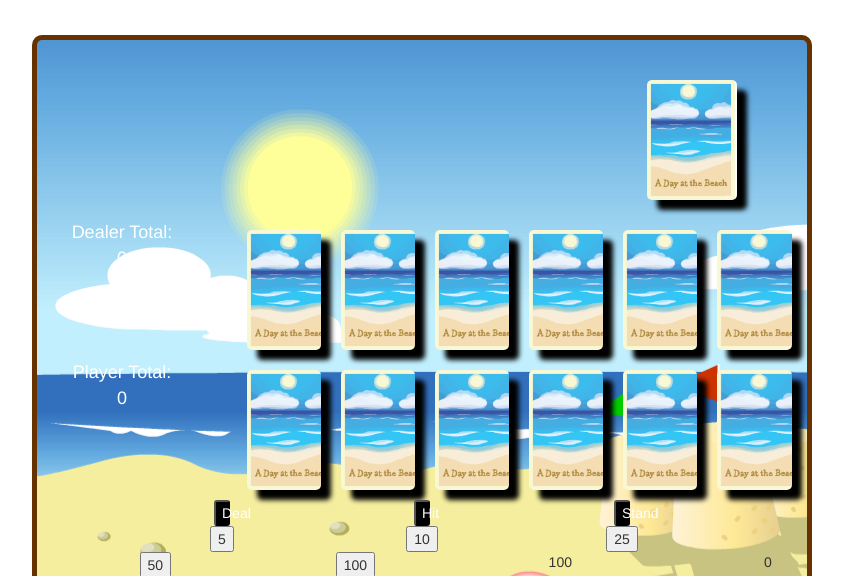
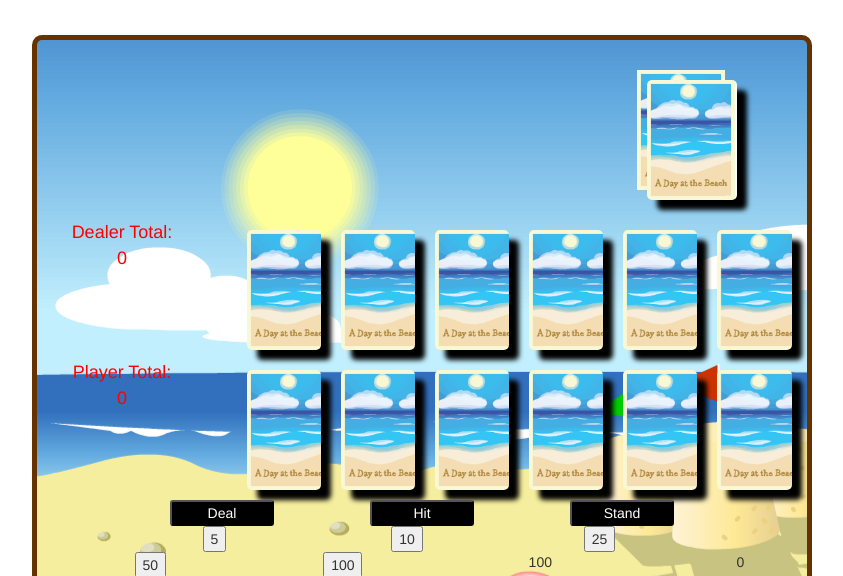
Before and after one commit to summeradhal/summers-blackjack-game, a plain HTML site: page index.html in a window 1280 px wide. Shown: the part 123-699 px from the top of the page, without its empty margins (218-1061 px from the left). Drawn offline with nearby package versions, Linux system fonts and the light colour scheme.

Commit message:
commit 2

```diff
--- a/script.js
+++ b/script.js
@@ -97,7 +97,7 @@ checkWin();
 $('.bet').click(function(){
 betAmount=Number($(this).attr("value"));
 $('.bet-total-number').html(betAmount);
-console.log(betAmount);
+
 }); // End of doc thing
 
 
@@ -147,7 +147,7 @@ function checkWin(){
 		$('.message').html('<button class="reset-button">Reset Game</button>');
 	$('.reset-button').click(function(){
 		reset();
-
+}
 		});
 
 
@@ -270,8 +270,6 @@ $('.bet-total-number').html(betAmount);
 }; //end of bet
 
 
-
-
 // cardValue=Number(cardValue);
 // console.log(hand[i]);
 // console.log(cardValue);
--- a/style.css
+++ b/style.css
@@ -14,7 +14,7 @@ margin-top:10%;
 	margin-top:30px;
 	padding:30px 0px;
 	border-radius:10px;
-	z-index:-1;
+
 }
 
 .card{
@@ -35,7 +35,7 @@ margin-top:10%;
 
 .dealer-hand-wrapper, .player-hand-wrapper{
 
-	color:white;
+	color:red;
 	font-size:18px;
 	text-align:center;
 
@@ -46,23 +46,16 @@ margin-top:10%;
 	text-align:center;
 }
 
-.player-actions{
-	text-align:center;
 
-
-}
 .player-actions button{
-	width:10%;
+	width:100%;
 	border-radius:3px;
 	color:white;
 	background-color:black;
-	display:inline-block;
-
-
 
 }
 
-.wholeDeck {
+.wholeDeck{
 	width:90%;
 	margin-left:600px;
 	padding-bottom:10px;
@@ -71,7 +64,7 @@ margin-top:10%;
 
 }
 
-.wholeDeck .card{
+.wholeDeck,.card{
 background-image:url("beachCardBack.png");
 
 	background-repeat:no-repeat;
@@ -83,6 +76,8 @@ background-image:url("beachCardBack.png");
 .card{
 padding:0px;
 }
+
+
 img{
 	max-width:110%;
 
@@ -100,119 +95,8 @@ img{
 
 .player-chips{
 text-align:center;
-
+width:100%;
+display:block;
 
 
 }
-
-/*
-.chip1{
-
-			height:80px;
-			width:80px;
-			background-color:black;
-			border-radius:40px;
-
-		}
-
-
-
-
-
-.chip2{
-
-			height:80px;
-			width:80px;
-			background-color:black;
-			border-radius:40px;
-
-		}
-
-
-
-.chip3{
-
-			height:80px;
-			width:80px;
-			background-color:black;
-			border-radius:40px;
-
-		}
-
-
-
-.chip4{
-
-			height:80px;
-			width:80px;
-			background-color:black;
-			border-radius:40px;
-
-		}
-
-
-
-.chip5{
-
-			height:80px;
-			width:80px;
-			background-color:black;
-			border-radius:40px;
-
-		}
-		 */
-/* ----------------------------------------------------------- */
-/* /*
-.opphead div{
-	position:absolute;
-}
-
-.face {
-
-			top:40px;
-			left:20px;
-			height:400px;
-			width:400px;
-			background-color:#AA8354;
-			/* to make this a circle(instead of a square) we can use border-radius! */
-			/* border-radius:200px;
-			z-index:-1;
-		} */
-
-/* .smile {
-	width: 20px;
-	height: 20px;
-	border-left: 50px solid transparent;
-	border-right: 50px solid transparent;
-	border-top: 100px solid black;
-
-
-} */
-
-
-/*
-.eye1{
-			top:110px;
-			left:40px;
-			height:40px;
-			width:40px;
-			background-color:black;
-			to make this a circle(instead of a square) we can use border-radius!
-			border-radius:20px;
-
-		} */
-/*
-.eye2{
-			top:110px;
-			left:140px;
-			height:40px;
-			width:40px;
-			background-color:black;
-			to make this a circle(instead of a square) we can use border-radius!
-			border-radius:50px;
-
-		}
-.torso{
-
-}
- */
```
Also changed, not shown: index.html (+1 -1 lines).
